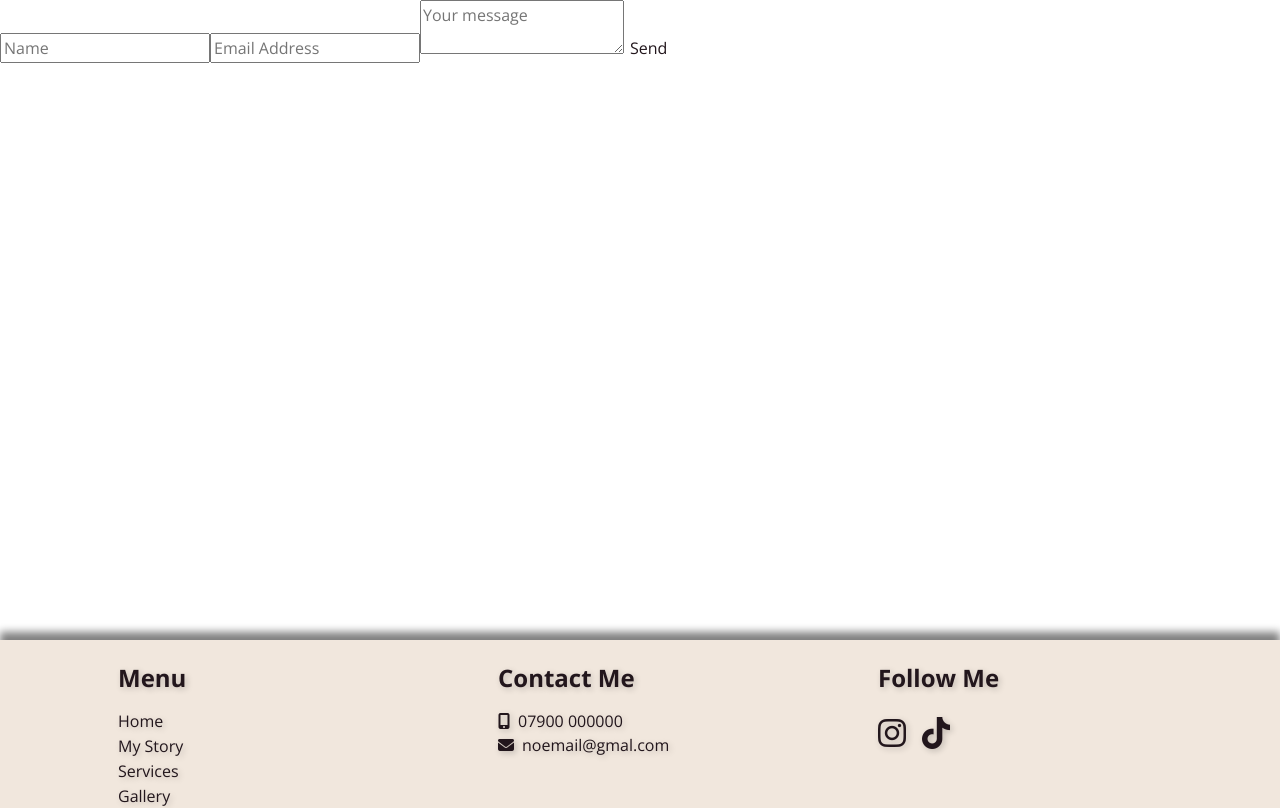
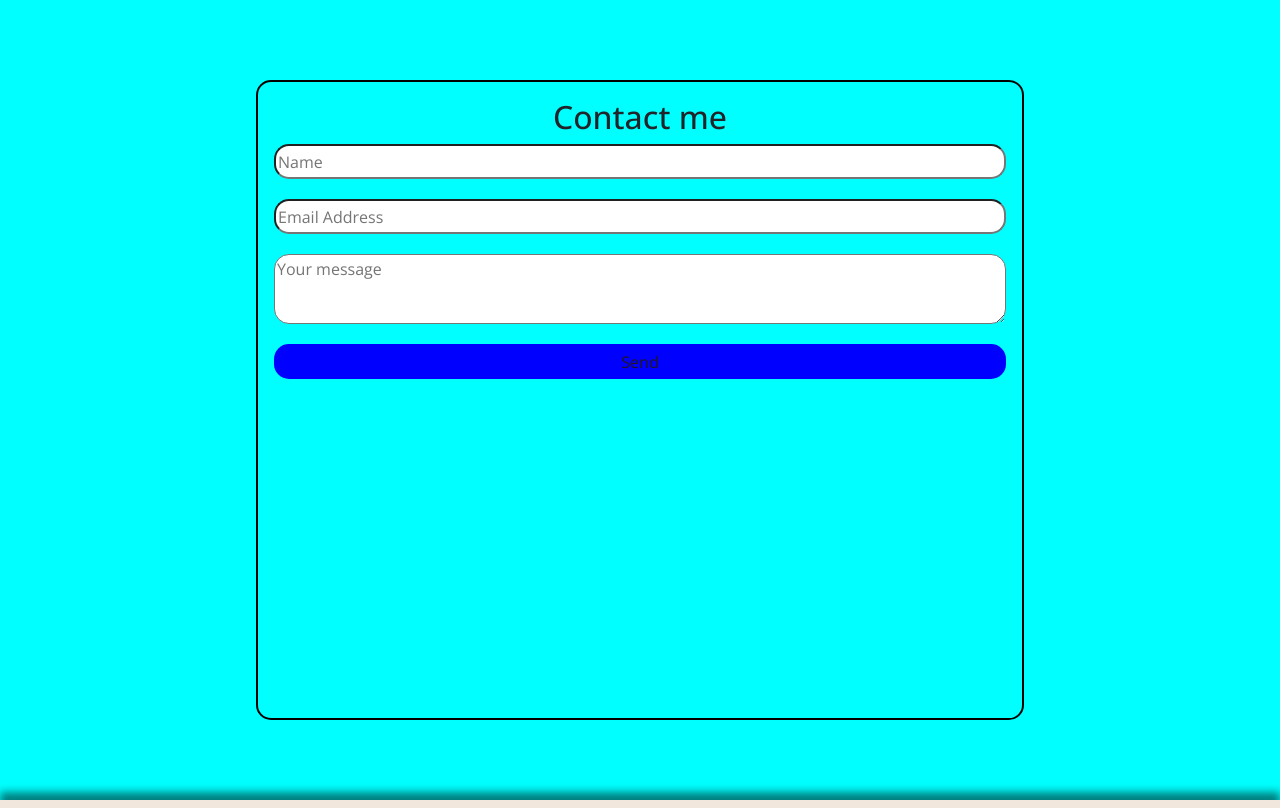
Before and after one commit to 2ndborn/karahair, a React (Create React App) app in the folder kara-app/: page /contactme in a window 1280 px wide. Shown: the top 808 px of the page. Built offline with nearby package versions, Linux system fonts and the light colour scheme; a web font is replaced by a local one.

Commit message:
Started to create the contact me form

```diff
--- a/kara-app/src/pages/Contact.js
+++ b/kara-app/src/pages/Contact.js
@@ -1,8 +1,11 @@
 import React from 'react'
+import styles from '../styles/Contact.module.css';
 
 const Contact = () => {
   return (
-    <div>
+    <div className={styles.contactContainer}>
+      <div className={styles.formContainer}>
+        <h2>Contact me</h2>
       <form action="/action_page.php" method="get">
         <input type='text' name='name' placeholder='Name' />
         <input type='email' name='email' placeholder='Email Address' />
@@ -10,6 +13,7 @@ const Contact = () => {
         <button type='submit' value='Submit'>Send</button>
       </form>
       </div>
+    </div>
   )
 }
 
--- /dev/null
+++ b/kara-app/src/styles/Contact.module.css
@@ -0,0 +1,47 @@
+.contactContainer {
+    height: 100vh;
+    width: 100%;
+    background-color: aqua;
+    display: flex;
+    justify-content: center;
+    align-items: center;
+}
+
+.formContainer {
+    height: 80%;
+    width: 60%;
+    padding: 1rem;
+    border-radius: 15px;
+    border: 2px solid #000;
+}
+
+.formContainer h2 {
+    text-align: center;
+}
+
+form {
+    display: flex;
+    flex-direction: column;
+    justify-content: center;
+    align-items: center;
+    gap: 20px;
+}
+
+input {
+    border-radius: 15px;
+    height: 35px;
+    width: 100%;
+}
+
+textarea {
+    border-radius: 15px;
+    height: 70px;
+    width: 100%;
+}
+
+button {
+    border-radius: 15px;
+    height: 35px;
+    width: 100%;
+    background-color: blue;
+}
```
Lines whose indentation alone changed are shown as unchanged.
